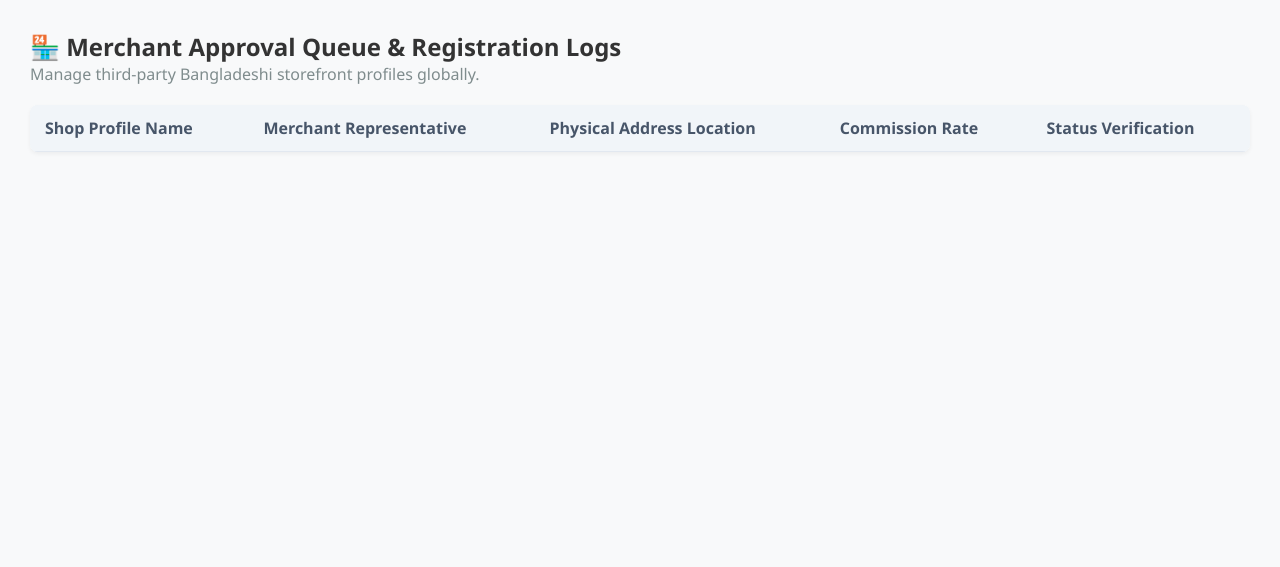
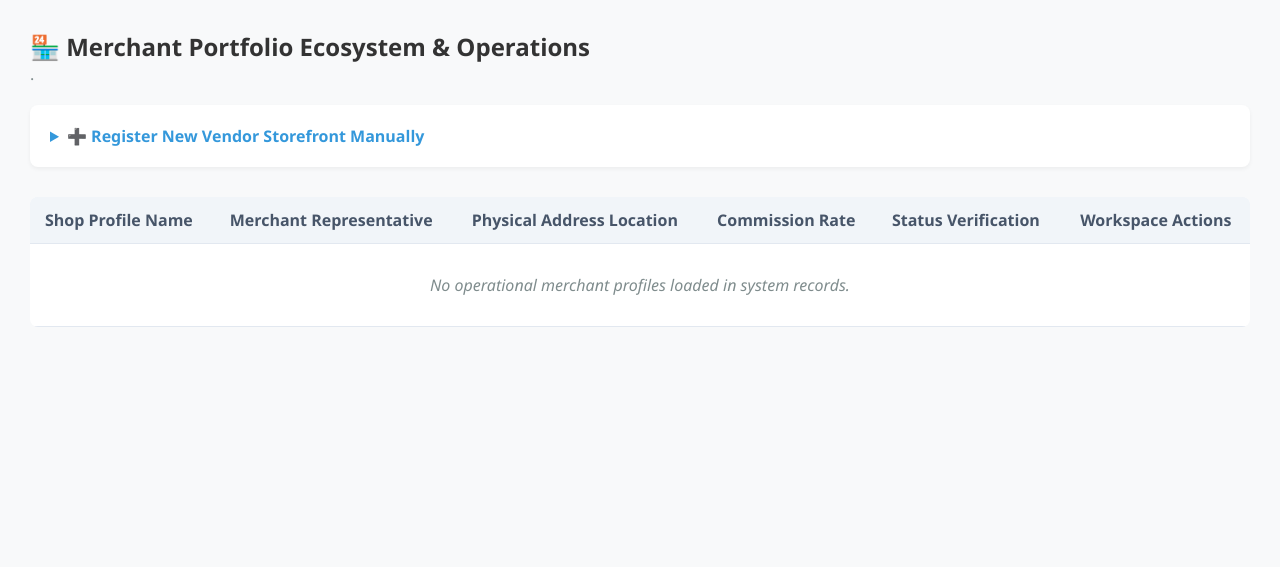
Before and after one commit to rakinasraf/WEB_TECH_FINAL_PROJECT, a PHP site: template Admin/views/sellers.php in a window 1280 px wide. Shown: the top 567 px of the page. Run offline with PHP 8.4, Linux system fonts and the light colour scheme; the template is opened without the code that fills it, so the values that code supplies are empty.

Commit message:
Refactor seller management page with new features

```diff
--- a/Admin/views/sellers.php
+++ b/Admin/views/sellers.php
@@ -1,7 +1,54 @@
-<h2>🏪 Merchant Approval Queue & Registration Logs</h2>
-<p style="margin-bottom:20px; color:#7f8c8d;">Manage third-party Bangladeshi storefront profiles globally.</p>
+<h2>🏪 Merchant Portfolio Ecosystem & Operations</h2>
+<p style="margin-bottom:20px; color:#7f8c8d;">.</p>
 
-<table border="0" cellspacing="0" cellpadding="12" style="width:100%; background:#fff; border-radius:8px; box-shadow:0 2px 4px rgba(0,0,0,0.05);">
+<?php if(isset($_GET['msg'])): ?>
+    <?php if($_GET['msg'] === 'added'): ?>
+        <div style="padding: 12px; background: #dcfce7; color: #15803d; border-radius: 6px; margin-bottom: 20px; font-weight: 600;">✓ Merchant profile initialized and verified securely.</div>
+    <?php elseif($_GET['msg'] === 'deleted'): ?>
+        <div style="padding: 12px; background: #fee2e2; color: #991b1b; border-radius: 6px; margin-bottom: 20px; font-weight: 600;">✓ Merchant workspace deactivated and archived from execution logs successfully.</div>
+    <?php elseif($_GET['msg'] === 'error'): ?>
+        <div style="padding: 12px; background: #fef9c3; color: #854d0e; border-radius: 6px; margin-bottom: 20px; font-weight: 600;">⚠ Operation execution parameters failed validation criteria.</div>
+    <?php endif; ?>
+<?php endif; ?>
+
+<details style="background:#fff; padding:20px; border-radius:8px; box-shadow:0 2px 4px rgba(0,0,0,0.05); margin-bottom:30px;" <?php echo (isset($_GET['msg']) && $_GET['msg'] === 'error') ? 'open' : ''; ?>>
+    <summary style="font-weight:bold; color:var(--accent); cursor:pointer; outline:none; font-size:16px;">➕ Register New Vendor Storefront Manually</summary>
+    <form action="index.php?action=add_seller" method="POST" style="display:grid; grid-template-columns: repeat(auto-fit, minmax(240px, 1fr)); gap:15px; margin-top:20px;">
+        <div>
+            <label style="display:block; font-size:13px; font-weight:600; margin-bottom:5px; color:#475569;">Representative Full Name</label>
+            <input type="text" name="name" required style="width:100%; padding:10px; border:1px solid #cbd5e1; border-radius:4px; font-size:14px;">
+        </div>
+        <div>
+            <label style="display:block; font-size:13px; font-weight:600; margin-bottom:5px; color:#475569;">Account Email Address</label>
+            <input type="email" name="email" required style="width:100%; padding:10px; border:1px solid #cbd5e1; border-radius:4px; font-size:14px;">
+        </div>
+        <div>
+            <label style="display:block; font-size:13px; font-weight:600; margin-bottom:5px; color:#475569;">Security Gateway Password</label>
+            <input type="password" name="password" required placeholder="Min 8 characters" style="width:100%; padding:10px; border:1px solid #cbd5e1; border-radius:4px; font-size:14px;">
+        </div>
+        <div>
+            <label style="display:block; font-size:13px; font-weight:600; margin-bottom:5px; color:#475569;">Primary Phone Number</label>
+            <input type="text" name="phone" style="width:100%; padding:10px; border:1px solid #cbd5e1; border-radius:4px; font-size:14px;">
+        </div>
+        <div>
+            <label style="display:block; font-size:13px; font-weight:600; margin-bottom:5px; color:#475569;">Public Storefront Title</label>
+            <input type="text" name="shop_name" required style="width:100%; padding:10px; border:1px solid #cbd5e1; border-radius:4px; font-size:14px;">
+        </div>
+        <div>
+            <label style="display:block; font-size:13px; font-weight:600; margin-bottom:5px; color:#475569;">System Commission Split (%)</label>
+            <input type="number" step="0.01" name="commission_rate" value="5.00" style="width:100%; padding:10px; border:1px solid #cbd5e1; border-radius:4px; font-size:14px;">
+        </div>
+        <div style="grid-column: 1 / -1;">
+            <label style="display:block; font-size:13px; font-weight:600; margin-bottom:5px; color:#475569;">Physical Fulfillment Address Location</label>
+            <textarea name="address" rows="2" style="width:100%; padding:10px; border:1px solid #cbd5e1; border-radius:4px; font-family:inherit; font-size:14px; resize:vertical;"></textarea>
+        </div>
+        <div style="grid-column: 1 / -1; text-align:right;">
+            <button type="submit" style="background:var(--success); color:white; border:none; padding:12px 24px; border-radius:4px; font-weight:bold; cursor:pointer; font-size:14px; transition:background 0.2s;">Initialize Merchant Entity</button>
+        </div>
+    </form>
+</details>
+
+<table>
     <thead>
         <tr style="background:#f1f5f9; text-align:left; color:#475569;">
             <th>Shop Profile Name</th>
@@ -9,24 +56,41 @@
             <th>Physical Address Location</th>
             <th>Commission Rate</th>
             <th>Status Verification</th>
+            <th style="text-align:center;">Workspace Actions</th>
         </tr>
     </thead>
     <tbody>
+        <?php if (!empty($sellers)): ?>
             <?php foreach($sellers as $seller): ?>
             <tr style="border-bottom:1px solid #e2e8f0;">
                 <td><strong><?php echo htmlspecialchars($seller['shop_name']); ?></strong></td>
-            <td><?php echo htmlspecialchars($seller['owner_name']); ?><br><span style="font-size:12px; color:#94a3b8;"><?php echo htmlspecialchars($seller['owner_email']); ?></span></td>
-            <td><?php echo htmlspecialchars($seller['address']); ?></td>
-            <td><code><?php echo $seller['commission_rate']; ?>%</code></td>
                 <td>
-                <?php if($seller['is_approved']): ?>
-                    <span style="color:#2ecc71; font-weight:bold;">Active Verified</span>
+                    <?php echo htmlspecialchars($seller['owner_name']); ?><br>
+                    <span style="font-size:12px; color:#94a3b8;"><?php echo htmlspecialchars($seller['owner_email']); ?></span>
+                </td>
+                <td><?php echo htmlspecialchars($seller['address'] ?? 'Not Specified'); ?></td>
+                <td><code><?php echo htmlspecialchars($seller['commission_rate']); ?>%</code></td>
+                <td>
+                    <?php if((int)$seller['is_approved'] === 1): ?>
+                        <span style="color: var(--success); font-weight: bold;">✓ Active Verified</span>
                     <?php else: ?>
-                    <button style="background:#2ecc71; color:white; border:none; padding:6px 12px; border-radius:4px; cursor:pointer;" onclick="approveSeller(<?php echo $seller['id']; ?>, this)">Approve Shop</button>
+                        <button style="background: var(--accent); color: white; border: none; padding: 6px 12px; border-radius: 4px; cursor: pointer; font-weight:600;" onclick="approveSeller(<?php echo $seller['id']; ?>, this)">Approve Shop</button>
                     <?php endif; ?>
+                </td>
+                <td style="text-align:center;">
+                    <a href="index.php?action=delete_seller&id=<?php echo $seller['id']; ?>"
+                       onclick="return confirm('Archiving this merchant profile will immediately disconnect active interfaces and suppress product storefront displays. Proceed?');"
+                       style="color: var(--danger); text-decoration: none; font-weight: bold; font-size: 13px; padding: 6px 12px; border: 1px solid var(--danger); border-radius: 4px; background: #fffdfd; display: inline-block; transition: all 0.2s;">
+                       Deactivate Account
+                    </a>
                 </td>
             </tr>
             <?php endforeach; ?>
+        <?php else: ?>
+            <tr>
+                <td colspan="6" style="text-align:center; color:#7f8c8d; padding:30px; font-style:italic;">No operational merchant profiles loaded in system records.</td>
+            </tr>
+        <?php endif; ?>
     </tbody>
 </table>
 
@@ -37,8 +101,12 @@ function approveSeller(id, btn) {
     xhr.setRequestHeader("Content-Type", "application/x-www-form-urlencoded");
     xhr.onreadystatechange = function () {
         if (xhr.readyState === 4 && xhr.status === 200) {
+            try {
                 const res = JSON.parse(xhr.responseText);
-            if (res.success) { btn.parentElement.innerHTML = '<span style="color:#2ecc71; font-weight:bold;">Active Verified</span>'; }
+                if (res.success) {
+                    btn.parentElement.innerHTML = '<span style="color: var(--success); font-weight: bold;">✓ Active Verified</span>';
+                }
+            } catch(e) { console.error("AJAX validation response runtime parser failure exception."); }
         }
     };
     xhr.send("id=" + id);
```
Lines whose indentation alone changed are shown as unchanged.
